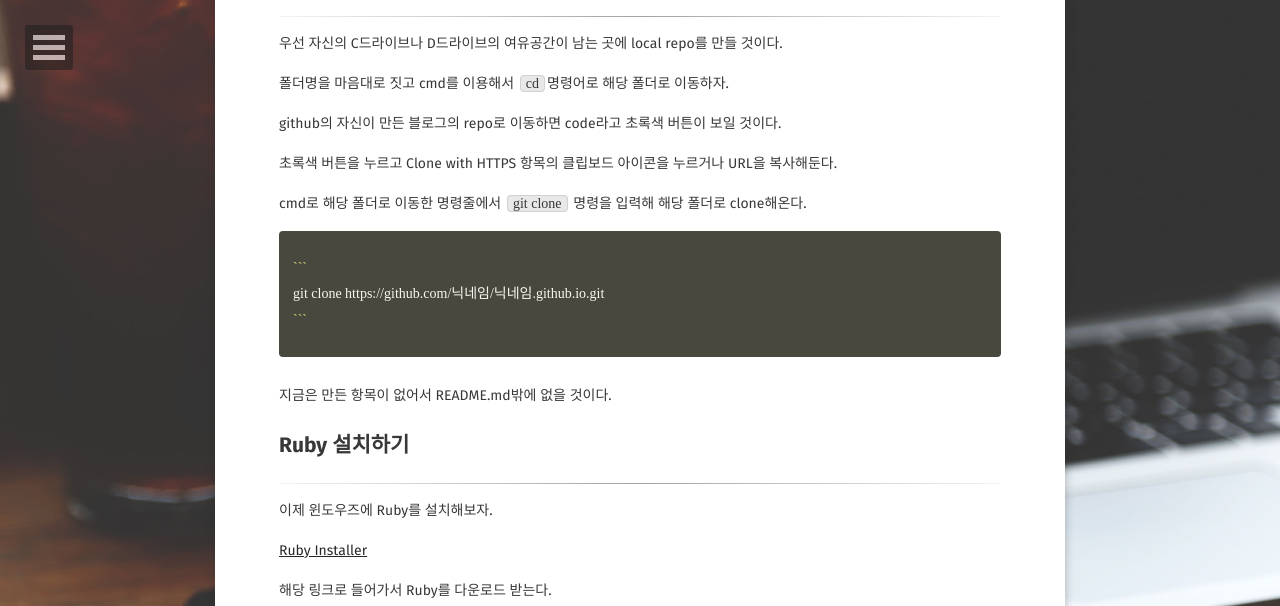
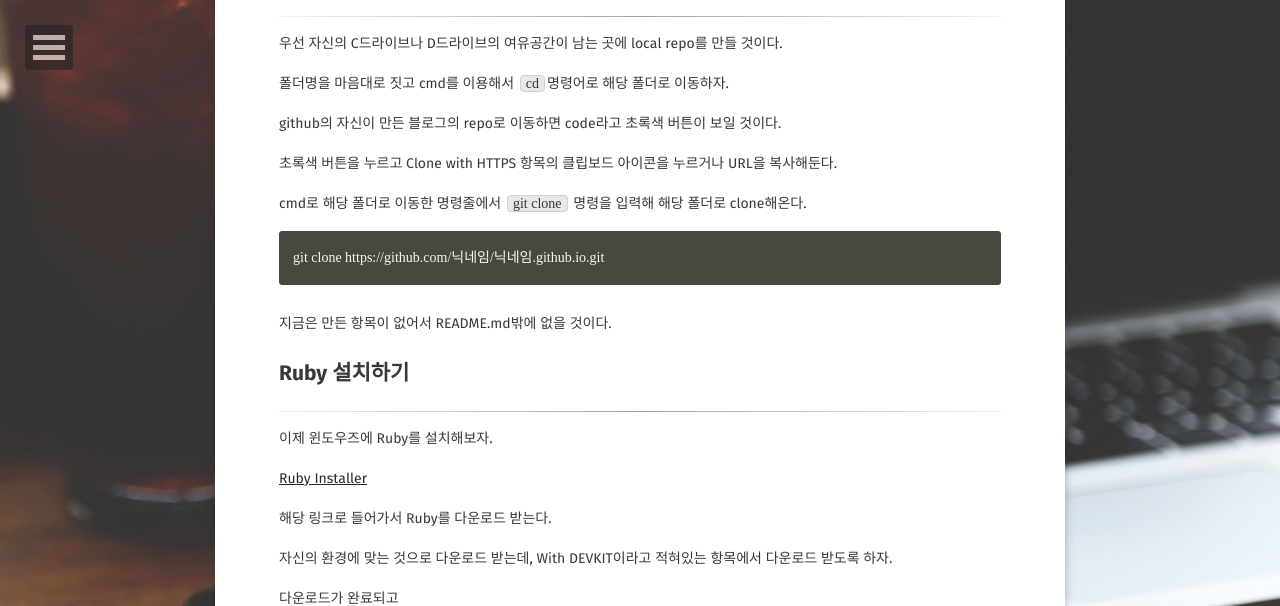
Before and after one commit to unihit/unihit.github.io, a Jekyll site: the page built from _posts/2020-08-12-How-to-make-github-Blog.md, in a window 1280 px wide and 1400 px high, scrolled down 923 px. Shown: the top 606 px of the window. Built offline with Jekyll 4.4.1, drawn with Linux system fonts in a browser that asks for light colours; some web fonts are replaced; comment, search, counter and statistics services are not loaded; some of the changed text lies outside the part shown; grey boxes are pictures that could not be loaded.

Commit message:
fix again images error post how to make github blog

````diff
--- a/_posts/2020-08-12-How-to-make-github-Blog.md
+++ b/_posts/2020-08-12-How-to-make-github-Blog.md
@@ -43,13 +43,9 @@ github의 자신이 만든 블로그의 repo로 이동하면 code라고 초록
 
 cmd로 해당 폴더로 이동한 명령줄에서 `git clone` 명령을 입력해 해당 폴더로 clone해온다.
 
-{% highlight bash %}
-
 ```
 git clone https://github.com/닉네임/닉네임.github.io.git
 ```
-
-{% endhighlight %}
 
 지금은 만든 항목이 없어서 README.md밖에 없을 것이다.
 
@@ -125,7 +121,7 @@ Server running... press ctrl-c to stop.
 
 테마 설정을 하다 꼬였을 때 가끔씩 Gem::LoadError가 뜨는데 이는
 
-```ruby
+```
 bundle clean --force
 ```
 
````
Also changed, not shown: other parts of _posts/2020-08-12-How-to-make-github-Blog.md (+2 -2 lines).
